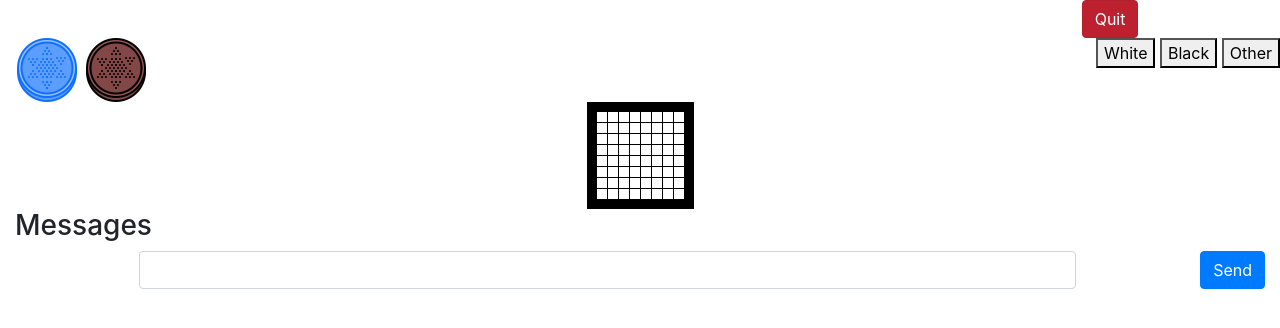
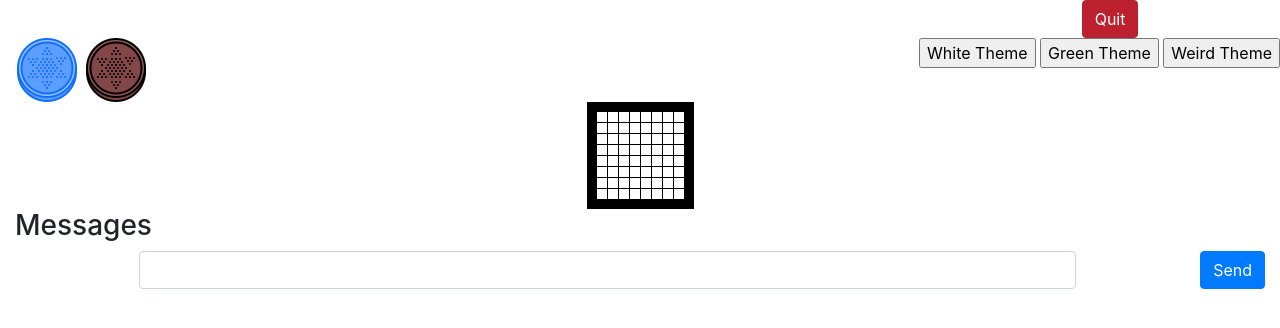
Before and after one commit to snkwonta/Reversi, a website: page game.html in a window 1280 px wide. Drawn offline with nearby package versions, Linux system fonts and the light colour scheme; no server answers.

Commit message:
Add files via upload

```diff
--- a/game.html
+++ b/game.html
@@ -33,9 +33,9 @@
                 <span class="align-middle" id="blacksum"></span>
             </div>
             <div>
-                <button>White</button>
-                <button>Black</button>
-                <button>Other</button>
+                <input type="button" onclick="chBackcolor('white')" value="White Theme">
+                <input type="button" onclick="chBackcolor('green')" value="Green Theme">
+                <input type="button" onclick="chBackcolor('purple')" value="Weird Theme">
             </div>
         </div>
         <div class="row" >
@@ -155,5 +155,10 @@
     <script src="https://stackpath.bootstrapcdn.com/bootstrap/4.4.1/js/bootstrap.min.js" integrity="sha384-wfSDF2E50Y2D1uUdj0O3uMBJnjuUD4Ih7YwaYd1iqfktj0Uod8GCExl3Og8ifwB6" crossorigin="anonymous"></script>
     <script src="https://cdnjs.cloudflare.com/ajax/libs/socket.io/2.3.0/socket.io.js" integrity="sha256-bQmrZe4yPnQrLTY+1gYylfNMBuGfnT/HKsCGX+9Xuqo=" crossorigin="anonymous"></script>
     <script src="main.js"></script>
+    <script>
+        function chBackcolor(color) {
+            document.body.style.background = color;
+        }
+    </script>
   </body>
 </html>
--- a/main.js
+++ b/main.js
@@ -283,7 +283,7 @@ socket.on('game_update', function(payload){
         return;
     }
 
-    $('#my_color').html('<h3 id="my_color">I am '+my_color+'</h3>');
+    $('#my_color').html('<h3 id="my_color">I am '+username+ '(' + my_color + ')' + '</h3>');
     $('#my_color').append('<h4>It is '+payload.game.whose_turn+'\'s turn</h4>')
 
     var whitesum = 0;
--- a/server.js
+++ b/server.js
@@ -749,7 +749,7 @@ function send_game_update(socket, game_id, message){
     //make sure only 2 people are in game room
     //assign socket color
     if((games[game_id].player_white.socket != socket.id) && games[game_id].player_black.socket != socket.id){
-        console.log('Player is not assigned a color: ' + socket.id);
+        //console.log('Player is not assigned a color: ' + socket.id);
         if((games[game_id].player_black.socket != '') && (games[game_id].player_white.socket != '')){
             games[game_id].player_white.socket = '';
             games[game_id].player_black.socket = '';
```
Also changed, not shown: 1 other file.
